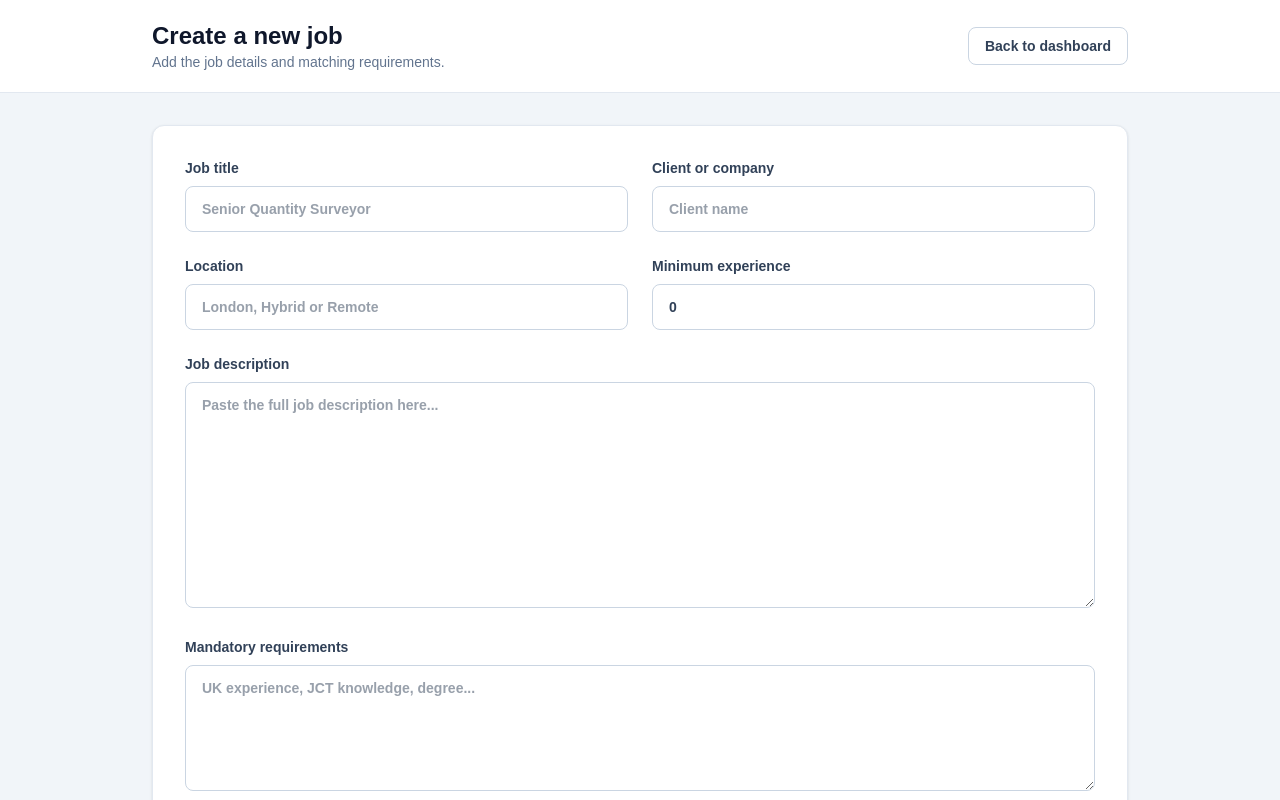
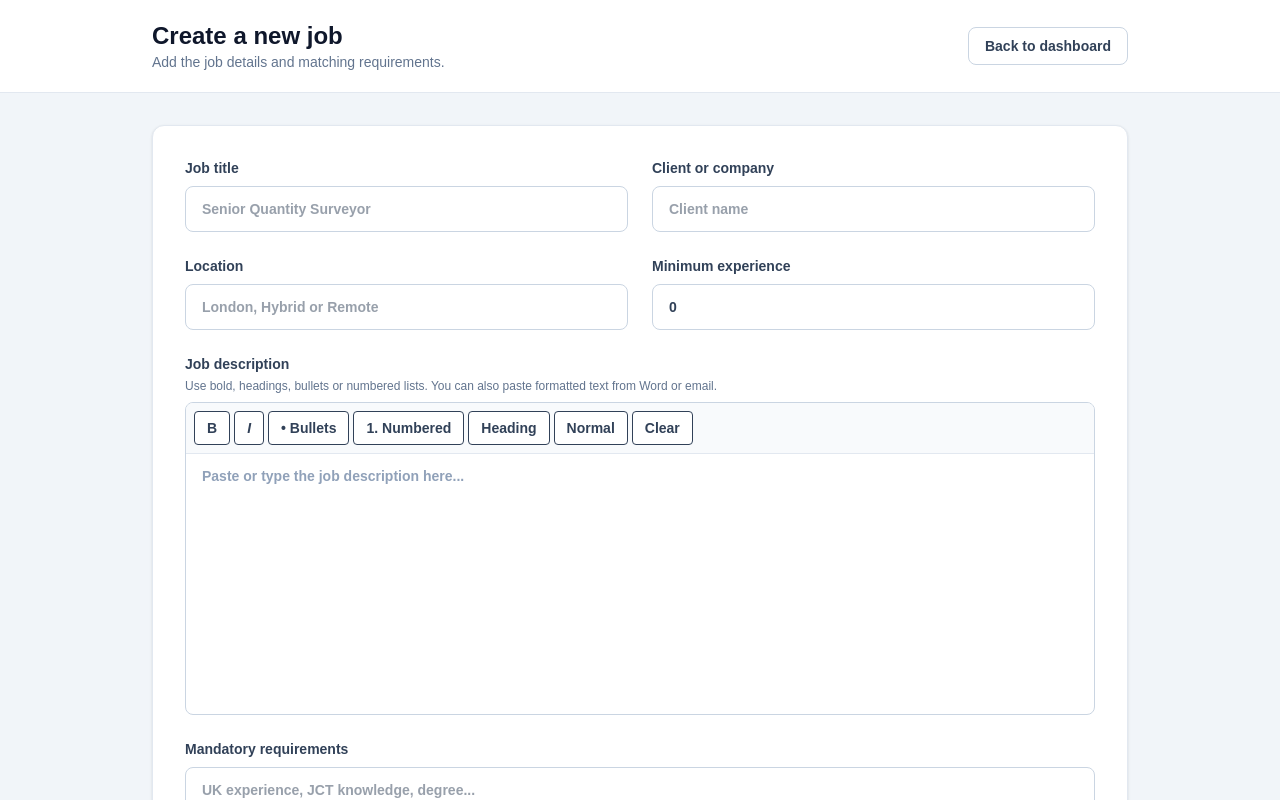
Before and after one commit to isithaproperty/recruitment-portal, a Next.js app: page /jobs/new in a window 1280 px wide. Shown: the top 800 px of the page. Built offline with nearby package versions, Linux system fonts and the light colour scheme; no server answers.

Commit message:
Use rich text editor when creating jobs

```diff
--- a/app/jobs/new/page.tsx
+++ b/app/jobs/new/page.tsx
@@ -4,6 +4,7 @@ import Link from "next/link";
 import { FormEvent, useState } from "react";
 import { useRouter } from "next/navigation";
 import { createClient } from "@/lib/supabase/client";
+import { RichTextEditor, sanitizeRichTextForSave } from "@/app/components/RichTextEditor";
 
 export default function NewJobPage() {
   const router = useRouter();
@@ -21,6 +22,7 @@ export default function NewJobPage() {
 
   async function handleSaveJob(event: FormEvent<HTMLFormElement>) {
     event.preventDefault();
+    if(!jobDescription.replace(/<[^>]*>/g,"").trim())return setMessage("Enter the job description.");
     setSaving(true);
     setMessage("");
     const publicSlug = crypto.randomUUID().replaceAll("-", "").slice(0, 16);
@@ -29,7 +31,7 @@ export default function NewJobPage() {
       client_company: clientName.trim(),
       location: location.trim(),
       minimum_experience: minExperience ? Number(minExperience) : null,
-      job_description: jobDescription.trim(),
+      job_description: sanitizeRichTextForSave(jobDescription).trim(),
       mandatory_requirements: mandatoryRequirements.trim(),
       preferred_requirements: preferredRequirements.trim(),
       closing_date: closingDate || null,
@@ -57,7 +59,10 @@ export default function NewJobPage() {
         <label className="text-sm font-semibold text-slate-700">Location<input required value={location} onChange={e=>setLocation(e.target.value)} className={`${input} mt-2`} placeholder="London, Hybrid or Remote"/></label>
         <label className="text-sm font-semibold text-slate-700">Minimum experience<input type="number" min="0" value={minExperience} onChange={e=>setMinExperience(Number(e.target.value))} className={`${input} mt-2`}/></label>
       </div>
-      <label className="block text-sm font-semibold text-slate-700">Job description<textarea required rows={10} value={jobDescription} onChange={e=>setJobDescription(e.target.value)} className={`${input} mt-2`} placeholder="Paste the full job description here..."/></label>
+      <div className="block text-sm font-semibold text-slate-700">Job description
+        <p className="mt-1 text-xs font-normal text-slate-500">Use bold, headings, bullets or numbered lists. You can also paste formatted text from Word or email.</p>
+        <RichTextEditor value={jobDescription} onChange={setJobDescription}/>
+      </div>
       <label className="block text-sm font-semibold text-slate-700">Mandatory requirements<textarea rows={5} value={mandatoryRequirements} onChange={e=>setMandatoryRequirements(e.target.value)} className={`${input} mt-2`} placeholder="UK experience, JCT knowledge, degree..."/></label>
       <label className="block text-sm font-semibold text-slate-700">Preferred requirements<textarea rows={5} value={preferredRequirements} onChange={e=>setPreferredRequirements(e.target.value)} className={`${input} mt-2`} placeholder="NEC, sector experience, professional membership..."/></label>
       <label className="block text-sm font-semibold text-slate-700">Closing date<input type="date" value={closingDate} onChange={e=>setClosingDate(e.target.value)} className={`${input} mt-2 md:w-72`}/></label>
```
